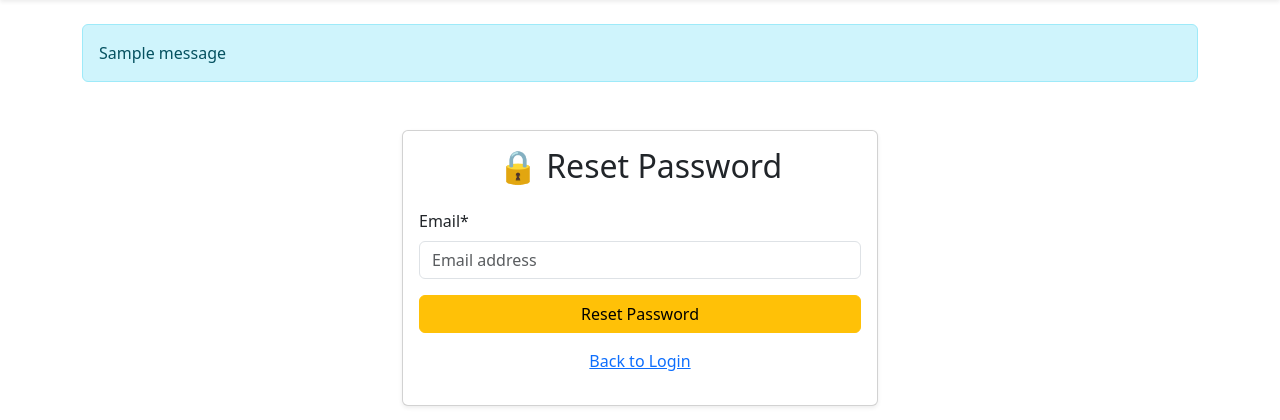
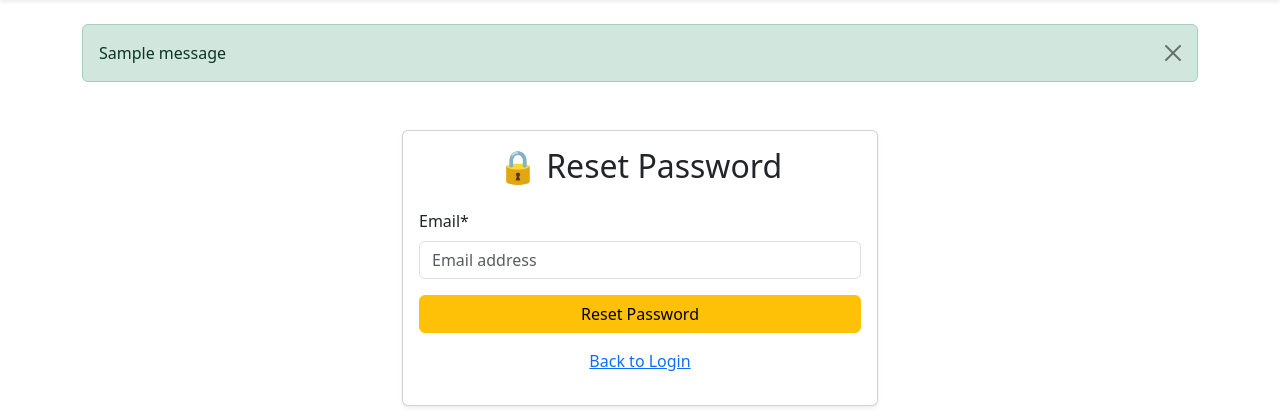
Before and after one commit to ie3ul2df/Music-Archiver, a Django app: page /accounts/password/reset/ in a window 1280 px wide. Shown: the part 72-492 px from the top of the page. Run offline with Django 5.2, Linux system fonts and the light colour scheme; tables that the repository leaves empty hold one stand-in row (values such as "Sample post"); one stand-in notice (Sample message) is shown; some libraries are stand-ins or nearby versions.

Commit message:
improve messages with Bootstrap dismissible alerts

```diff
--- a/templates/base.html
+++ b/templates/base.html
@@ -87,7 +87,10 @@
 
     <main class="container mt-4">
       {% if messages %} {% for message in messages %}
-      <div class="alert alert-info">{{ message }}</div>
+      <div class="alert alert-{{ message.tags }} alert-dismissible fade show" role="alert">
+        {{ message }}
+        <button type="button" class="btn-close" data-bs-dismiss="alert" aria-label="Close"></button>
+      </div>
       {% endfor %} {% endif %} {% block content %}{% endblock %}
     </main>
   </body>
```
